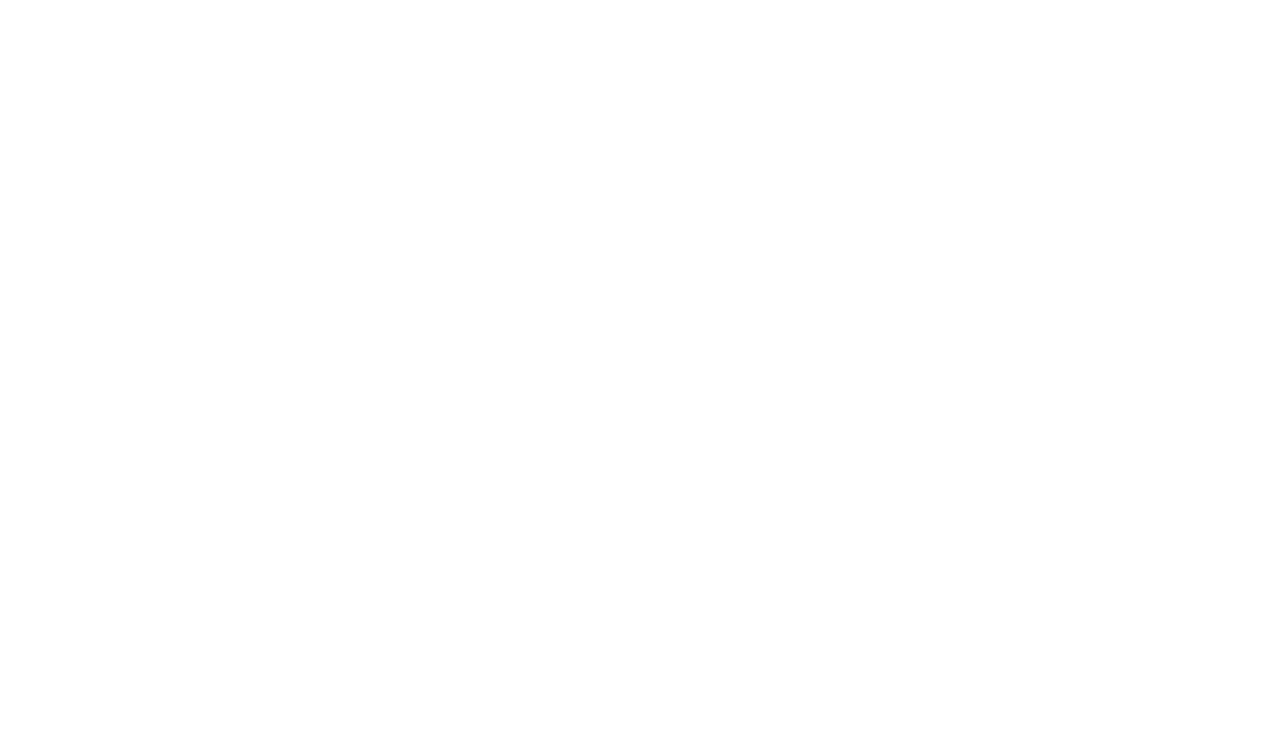
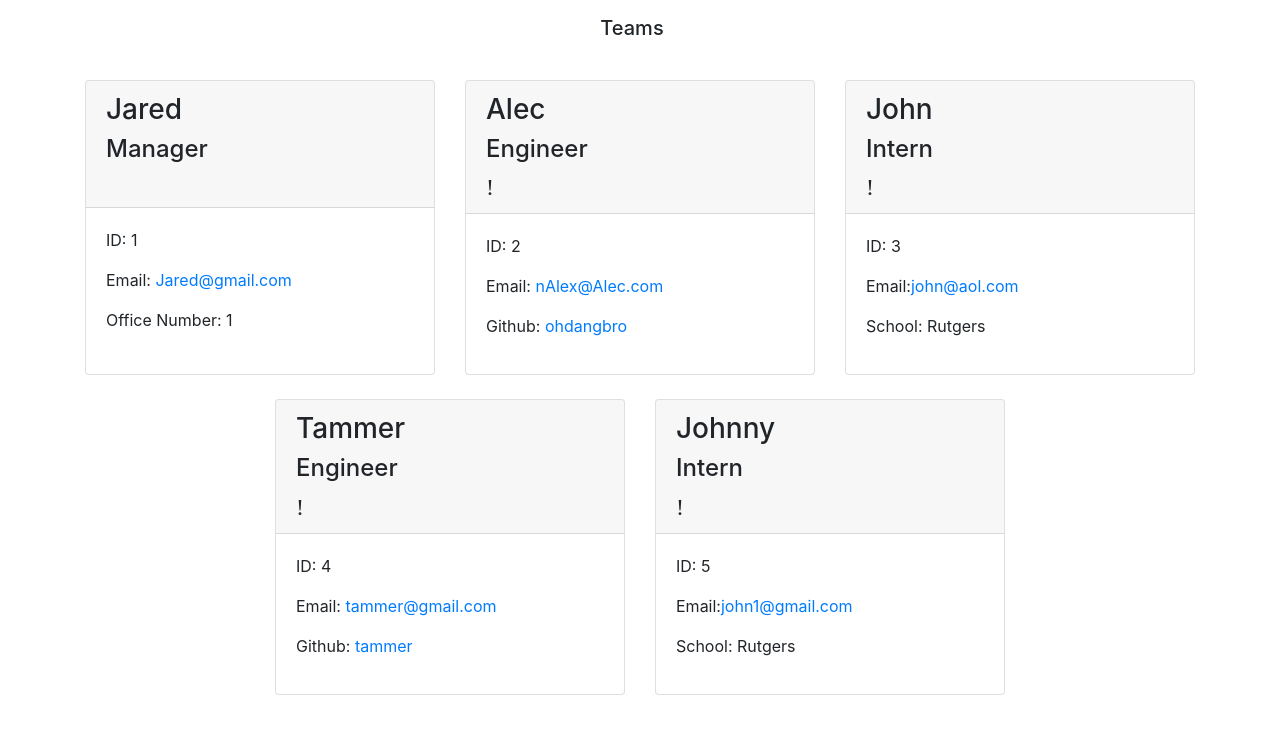
Before and after one commit to OhDangBro/Week-10-Donut, a website: page dist/index.html in a window 1280 px wide. Drawn offline with nearby package versions, Linux system fonts and the light colour scheme.

Commit message:
dist/index.html complete

```diff
--- a/dist/index.html
+++ b/dist/index.html
@@ -10,3 +10,112 @@
     <link href="https://fonts.googleapis.com/icon?family=Material+Icons" rel="stylesheet">
     <link rel="stylesheet" href="style.css">
 </head>
+<body>
+    <header>
+        <nav class="navbar" id="navbar">
+            <span class="navbar-brand mb-0 h1 w-100 text-center" id="navbar-text">Teams</span>
+        </nav>
+    </header>
+    <main>
+        <div class="container">
+            <div class="row justify-content-center" id="team-cards">
+                <!--Team Cards-->
+
+  <div class="col-4 mt-4">
+      <div class="card h-100">
+          <div class="card-header">
+              <h3>Jared</h3>
+              <h4>Manager</h4><i class="material-icons"><!DOCTYPE html>
+              <html lang="en">
+              <head>
+                <meta charset="UTF-8">
+                <meta http-equiv="X-UA-Compatible" content="IE=edge">
+                <meta name="viewport" content="width=device-width, initial-scale=1.0">
+                <title>Document</title>
+              </head>
+              <body>
+
+              </body>
+              </html></i>
+          </div>
+
+          <div class="card-body">
+              <p class="id">ID: 1</p>
+              <p class="email">Email: <a href="mailto:Jared@gmail.com">Jared@gmail.com</a></p>
+              <p class="office">Office Number: 1</p>
+          </div>
+
+      </div>
+  </div>
+
+  <div class="col-4 mt-4">
+      <div class="card h-100">
+          <div class="card-header">
+              <h3>Alec</h3>
+              <h4>Engineer</h4><i class="material-icons">!</i>
+          </div>
+
+          <div class="card-body">
+              <p class="id">ID: 2</p>
+              <p class="email">Email: <a href="mailto:Alex@Alec.com">nAlex@Alec.com</a></p>
+              <p class="github">Github: <a href="https://github.com/ohdangbro">ohdangbro</a></p>
+          </div>
+
+      </div>
+  </div>
+
+  <div class="col-4 mt-4">
+      <div class="card h-100">
+          <div class="card-header">
+              <h3>John</h3>
+              <h4>Intern</h4><i class="material-icons">!</i>
+          </div>
+
+          <div class="card-body">
+              <p class="id">ID: 3</p>
+              <p class="email">Email:<a href="mailto:john@aol.com">john@aol.com</a></p>
+              <p class="school">School: Rutgers</p>
+          </div>
+  </div>
+</div>
+
+  <div class="col-4 mt-4">
+      <div class="card h-100">
+          <div class="card-header">
+              <h3>Tammer</h3>
+              <h4>Engineer</h4><i class="material-icons">!</i>
+          </div>
+
+          <div class="card-body">
+              <p class="id">ID: 4</p>
+              <p class="email">Email: <a href="mailto:tammer@gmail.com">tammer@gmail.com</a></p>
+              <p class="github">Github: <a href="https://github.com/tammer">tammer</a></p>
+          </div>
+
+      </div>
+  </div>
+
+  <div class="col-4 mt-4">
+      <div class="card h-100">
+          <div class="card-header">
+              <h3>Johnny</h3>
+              <h4>Intern</h4><i class="material-icons">!</i>
+          </div>
+
+          <div class="card-body">
+              <p class="id">ID: 5</p>
+              <p class="email">Email:<a href="mailto:john1@gmail.com">john1@gmail.com</a></p>
+              <p class="school">School: Rutgers</p>
+          </div>
+  </div>
+</div>
+
+            </div>
+        </div>
+    </main>
+
+</body>
+<script src="https://code.jquery.com/jquery-3.5.1.slim.min.js" integrity="sha384-DfXdz2htPH0lsSSs5nCTpuj/zy4C+OGpamoFVy38MVBnE+IbbVYUew+OrCXaRkfj" crossorigin="anonymous"></script>
+<script src="https://cdn.jsdelivr.net/npm/popper.js@1.16.0/dist/umd/popper.min.js" integrity="sha384-Q6E9RHvbIyZFJoft+2mJbHaEWldlvI9IOYy5n3zV9zzTtmI3UksdQRVvoxMfooAo" crossorigin="anonymous"></script>
+<script src="https://stackpath.bootstrapcdn.com/bootstrap/4.5.0/js/bootstrap.min.js" integrity="sha384-OgVRvuATP1z7JjHLkuOU7Xw704+h835Lr+6QL9UvYjZE3Ipu6Tp75j7Bh/kR0JKI" crossorigin="anonymous"></script>
+</html>
```
